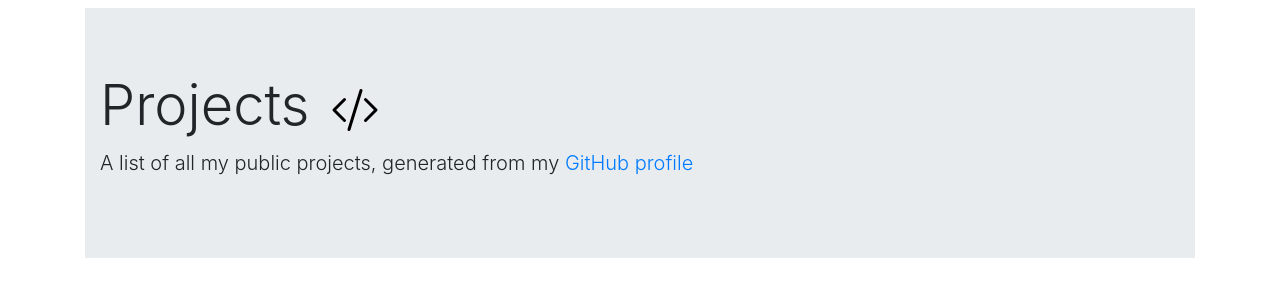
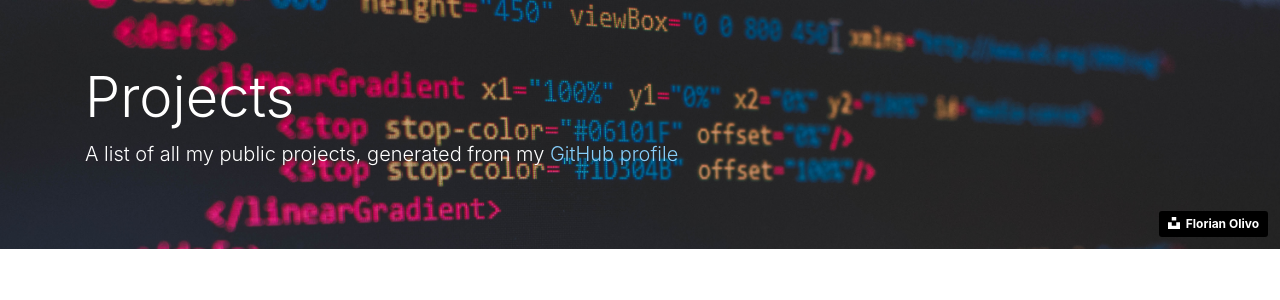
Before and after one commit to lynchdean/deanlynch.xyz-django, a Django app: page /projects/ in a window 1280 px wide. Shown: the part 58-358 px from the top of the page. Run offline with Django 3.2, Linux system fonts and the light colour scheme; data that the repository does not hold is empty; some libraries are stand-ins or nearby versions.

Commit message:
generation for projects index

```diff
--- a/personal_website/templates/base.html
+++ b/personal_website/templates/base.html
@@ -14,12 +14,14 @@
         <ul class="navbar-nav ml-auto">
             <li class="nav-item">
                 <a class="nav-link active" href="#">About</a>
+{#                <a class="nav-link active" href="{% url 'about' %} }">About</a>#}
             </li>
             <li class="nav-item active">
-                <a class="nav-link" href="#">Projects</a>
+                <a class="nav-link" href="{% url 'project_index' %}">Projects</a>
             </li>
             <li class="nav-item active">
                 <a class="nav-link" href="#">Contact</a>
+{#                <a class="nav-link" href="{% url 'contact' %} }">Contact</a>#}
             </li>
             <li class="nav-item m-2">
                 <a href="https://github.com/lynchdean">
@@ -35,7 +37,7 @@
     </div>
 </nav>
 
-<div class="container mt-2">
+<div class="">
     {% block page_content %}{% endblock %}
 </div>
 
--- a/personal_website/urls.py
+++ b/personal_website/urls.py
@@ -18,5 +18,5 @@ from django.urls import path, include
 
 urlpatterns = [
     path('admin/', admin.site.urls),
-    path("projects/", include("projects.urls")),
+    path('projects/', include('projects.urls'), name='project_index'),
 ]
--- a/projects/models.py
+++ b/projects/models.py
@@ -3,6 +3,6 @@ from django.db import models
 
 class Project(models.Model):
     title = models.CharField(max_length=100)
-    description = models.TextField()
-    technology = models.CharField(max_length=20)
+    description = models.TextField(blank=True, null=True)
+    technology = models.CharField(max_length=20, blank=True, null=True)
     image = models.FilePathField(path="/img")
--- /dev/null
+++ b/projects/static/css/style.css
@@ -0,0 +1,16 @@
+.jumbotron {
+    color: white;
+    background-image: url("../img/florian-olivo-4hbJ-eymZ1o-unsplash.jpg");
+    background-size: cover;
+    position: relative;
+}
+
+.jumbotron a {
+    color: lightskyblue;
+}
+
+.unsplash {
+    position: absolute;
+    bottom: 1em;
+    right: 1em;
+}
--- a/projects/templates/project_index.html
+++ b/projects/templates/project_index.html
@@ -4,14 +4,18 @@
     <link rel="stylesheet" type="text/css" href="{% static 'css/style.css' %}">
     <div class="jumbotron jumbotron-fluid">
         <div class="container">
-            <h1 class="display-4">Projects <img src="{% static "img/code-slash.svg" %}" alt="terminal icon" width="60"
-                                                height="60"></h1>
+            <h1 class="display-4">Projects</h1>
             <p class="lead">A list of all my public projects, generated from my <a
                     href="https://github.com/lynchdean">GitHub profile</a>
             </p>
+
+            {# Jumbotron background image credit #}
+            <a class="unsplash" style="background-color:black;color:white;text-decoration:none;padding:4px 6px;font-family:-apple-system, BlinkMacSystemFont, &quot;San Francisco&quot;, &quot;Helvetica Neue&quot;, Helvetica, Ubuntu, Roboto, Noto, &quot;Segoe UI&quot;, Arial, sans-serif;font-size:12px;font-weight:bold;line-height:1.2;display:inline-block;border-radius:3px" href="https://unsplash.com/@rxspawn?utm_medium=referral&amp;utm_campaign=photographer-credit&amp;utm_content=creditBadge" target="_blank" rel="noopener noreferrer" title="Download free do whatever you want high-resolution photos from Florian Olivo"><span style="display:inline-block;padding:2px 3px"><svg xmlns="http://www.w3.org/2000/svg" style="height:12px;width:auto;position:relative;vertical-align:middle;top:-2px;fill:white" viewBox="0 0 32 32"><title>unsplash-logo</title><path d="M10 9V0h12v9H10zm12 5h10v18H0V14h10v9h12v-9z"></path></svg></span><span style="display:inline-block;padding:2px 3px">Florian Olivo</span></a>
+
         </div>
     </div>
 
+    <div class="container">
         <div class="row">
             {% for project in projects %}
                 <div class="col-md-6">
@@ -33,4 +37,5 @@
             {% endfor %}
 
         </div>
+    </div>
 {% endblock %}
--- a/requirements.txt
+++ b/requirements.txt
@@ -1,3 +1,5 @@
+PyYAML
+requests
 asgiref==3.2.3
 Django==3.0.3
 pytz==2019.3
```
Also changed, not shown: pull_github_projects.py (added, +37 -0 lines), projects/migrations/0002_auto_20200208_0016.py (added), projects/static/img/florian-olivo-4hbJ-eymZ1o-unsplash.jpg (added), projects/static/img/photo-1550645612-83f5d594b671.webp (added), static/img/code-slash.svg (renamed from projects/static/img/code-slash.svg), 1 other file. Lines whose indentation alone changed are shown as unchanged.
